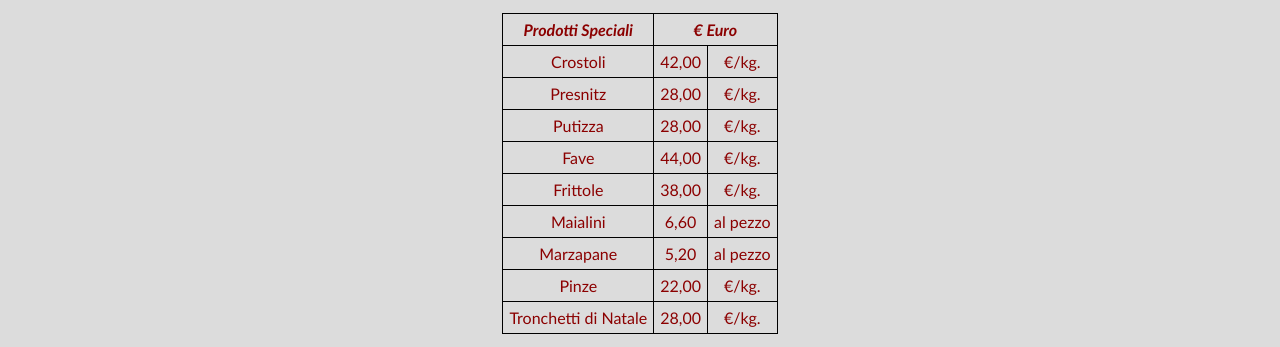
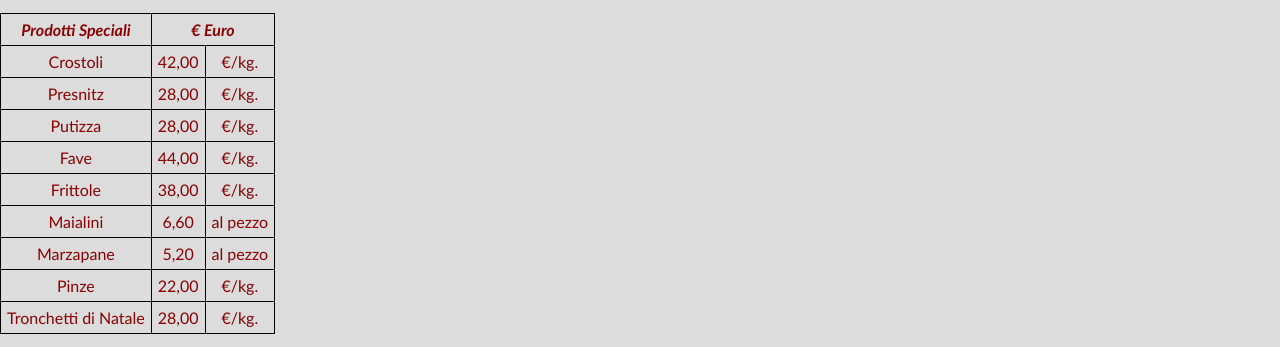
Before and after one commit to LaPerlaPasticceria/laperlapasticceria.github.io, a plain HTML site: page prodotti.html in a window 1280 px wide. Shown: the part 821-1168 px from the top of the page. Drawn offline with Linux system fonts and the light colour scheme.

Commit message:
Update prodotti.html

```diff
--- a/prodotti.html
+++ b/prodotti.html
@@ -162,7 +162,7 @@ NOTA BENE: Per richieste particolari, non esitate a chiederci, faremo il massimo
 
 		<br>
 
-		<table align="center">
+		<table hspace="300">
 		<thead>
 		<tr>
 		<th> <b> <i> Prodotti Speciali <i> <b> </th>
```
